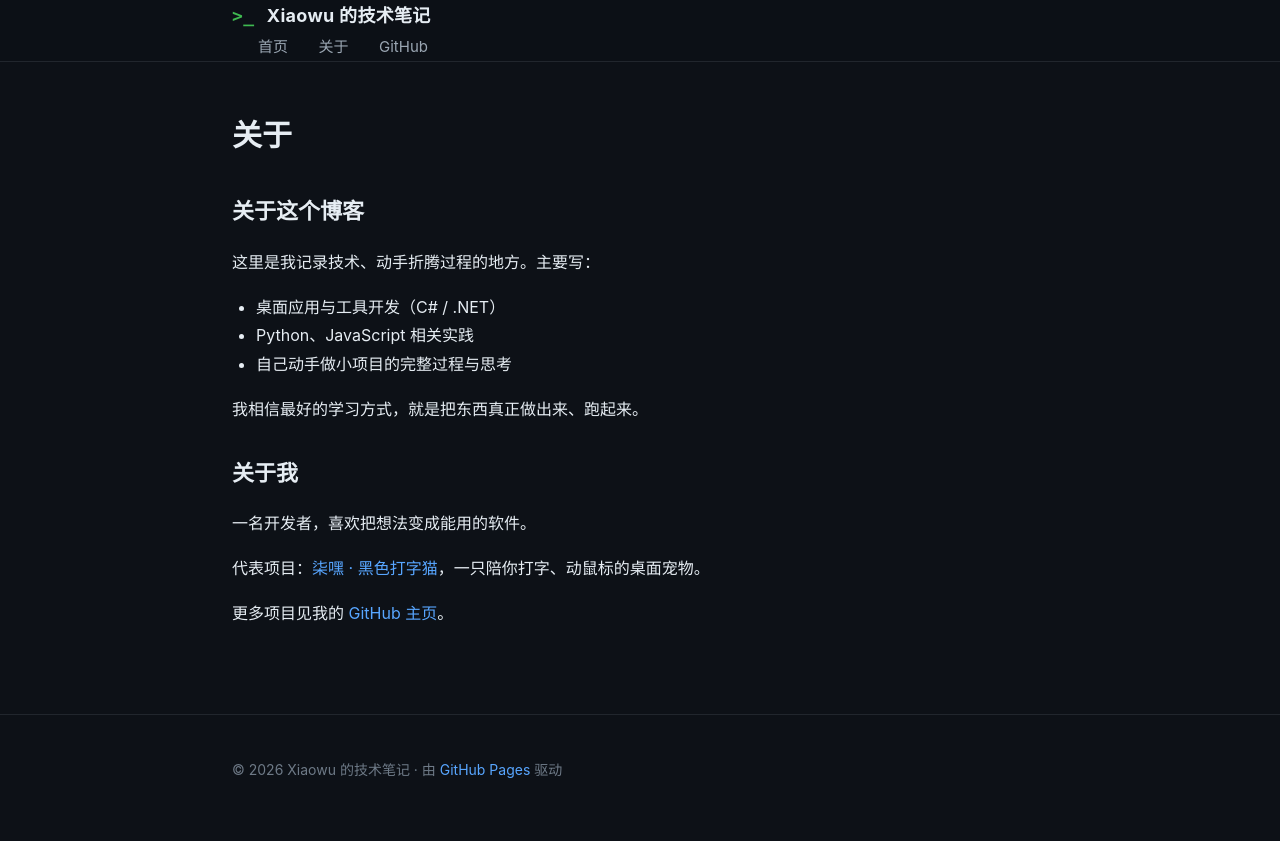
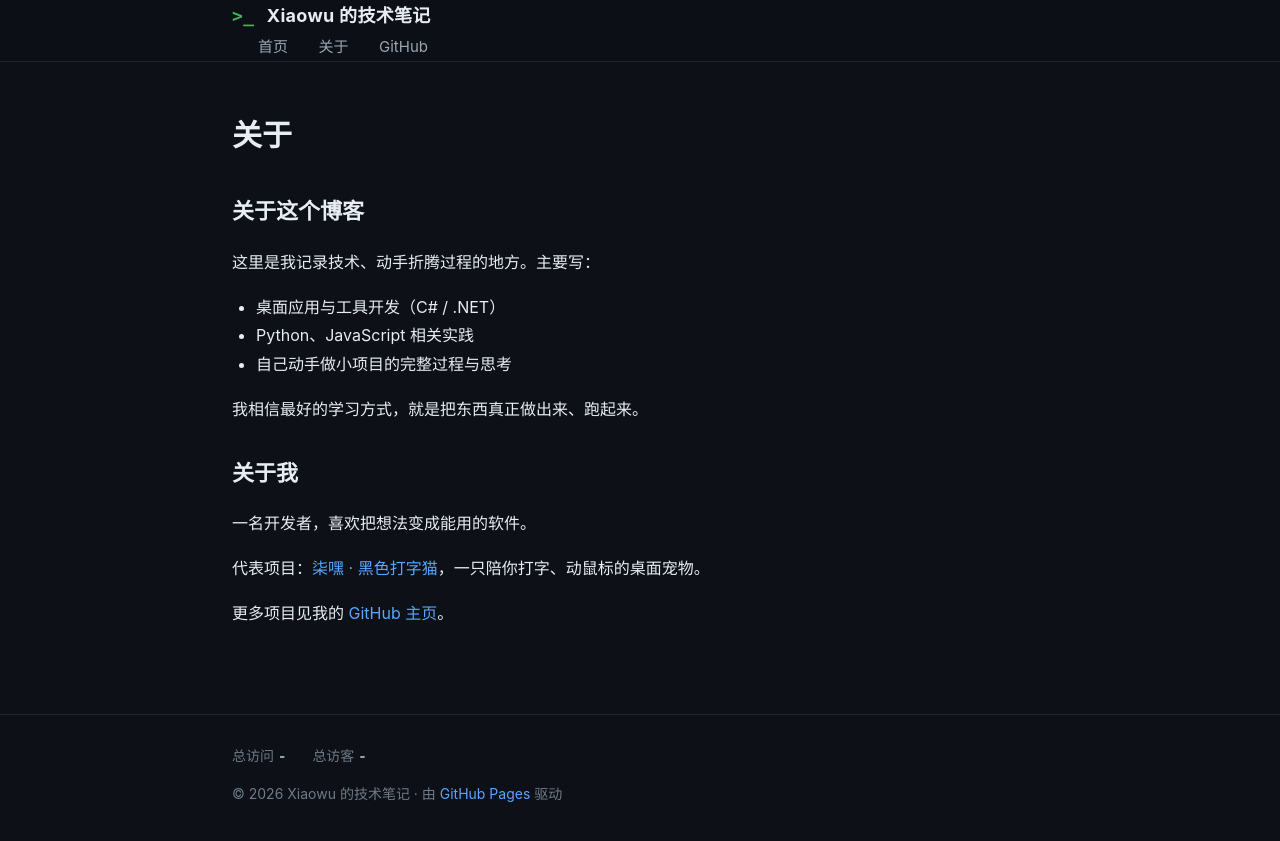
Before and after one commit to xiaowu-fox/xiaowu-fox.github.io, a Jekyll site: the page built from about.md, in a window 1280 px wide. Shown: the top 841 px of the page. Built offline with Jekyll 4.4.1, drawn with Linux system fonts in a browser that asks for light colours.

Commit message:
v2: _includes/footer.html

```diff
--- a/_includes/footer.html
+++ b/_includes/footer.html
@@ -1,5 +1,9 @@
 <footer class="site-footer">
   <div class="wrap">
-    <p>&copy; {{ site.time | date: '%Y' }} {{ site.title }} · 由 <a href="https://pages.github.com" target="_blank" rel="noopener">GitHub Pages</a> 驱动</p>
+    <div class="footer-stats">
+      <span class="stat-item">总访问 <b id="vercount_value_site_pv">-</b></span>
+      <span class="stat-item">总访客 <b id="vercount_value_site_uv">-</b></span>
+    </div>
+    <p class="footer-copy">&copy; {{ site.time | date: '%Y' }} {{ site.title }} · 由 <a href="https://pages.github.com" target="_blank" rel="noopener">GitHub Pages</a> 驱动</p>
   </div>
 </footer>
```
